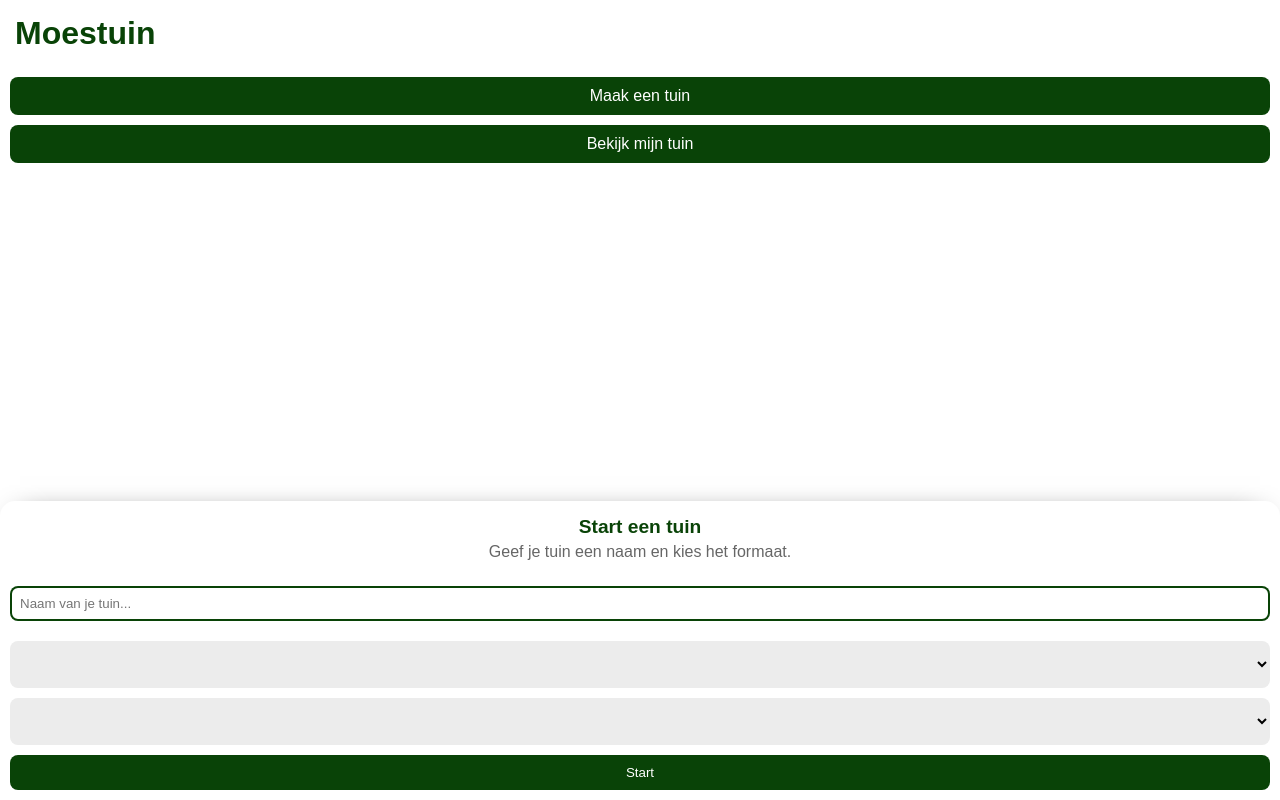
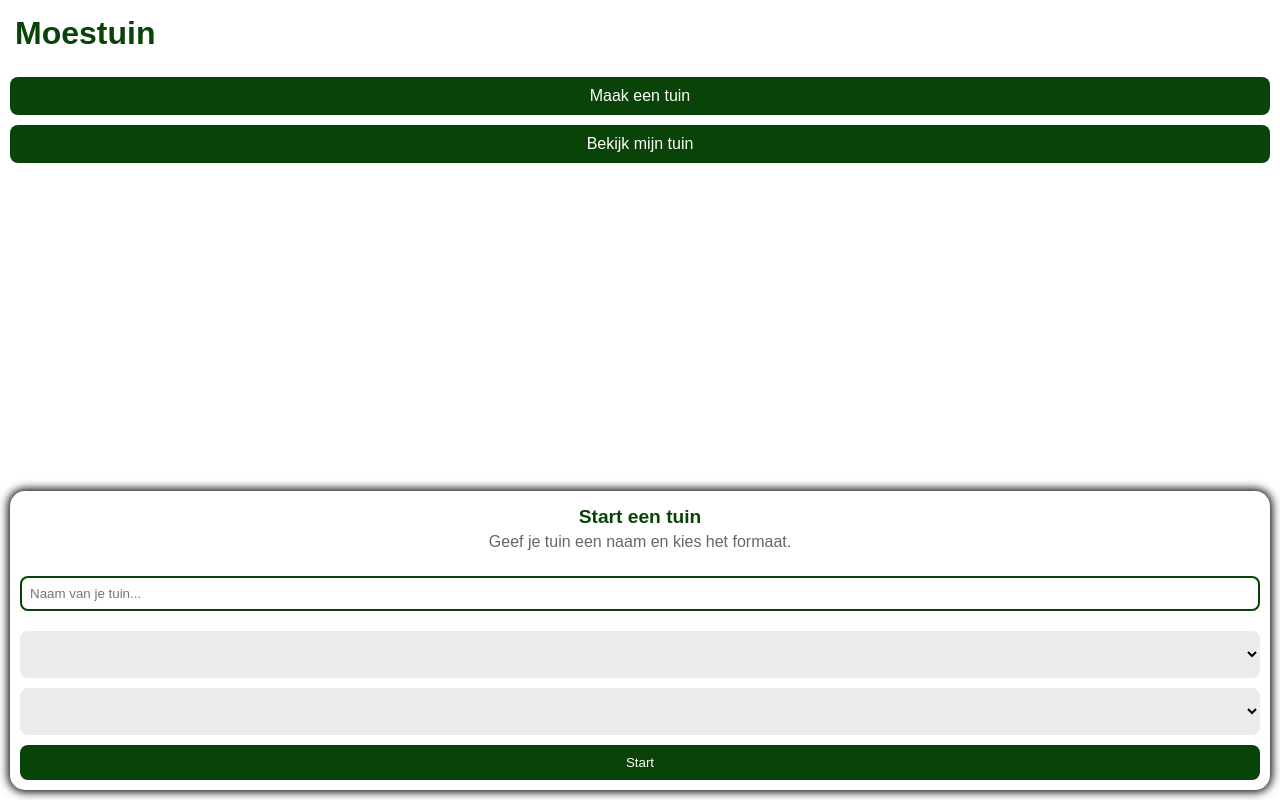
Before and after one commit to Ffyud/moestuin-gui, an Angular app: page / in a window 1280 px wide. Both pictures are taken after a click on the element "Maak een tuin". Built offline with nearby package versions, Linux system fonts and the light colour scheme.

Commit message:
change modal

```diff
--- a/src/styles.css
+++ b/src/styles.css
@@ -13,14 +13,14 @@ body, html {
 
 .bottom-modal {
     background: #FFF;
-    border-top-left-radius: 15px;
-    border-top-right-radius: 15px;
     animation: bottom-show 200ms;
     z-index: 999;
     position: fixed;
     bottom: 0px;
-    width: 100%;
-    box-shadow: 0px 0px 30px -20px #000;
+    width: calc(100% - 20px);
+    box-shadow: 0px 0px 10px 2px #000;
+    margin: 10px;
+    border-radius: 15px;
 }
 
 @keyframes bottom-show {
```
